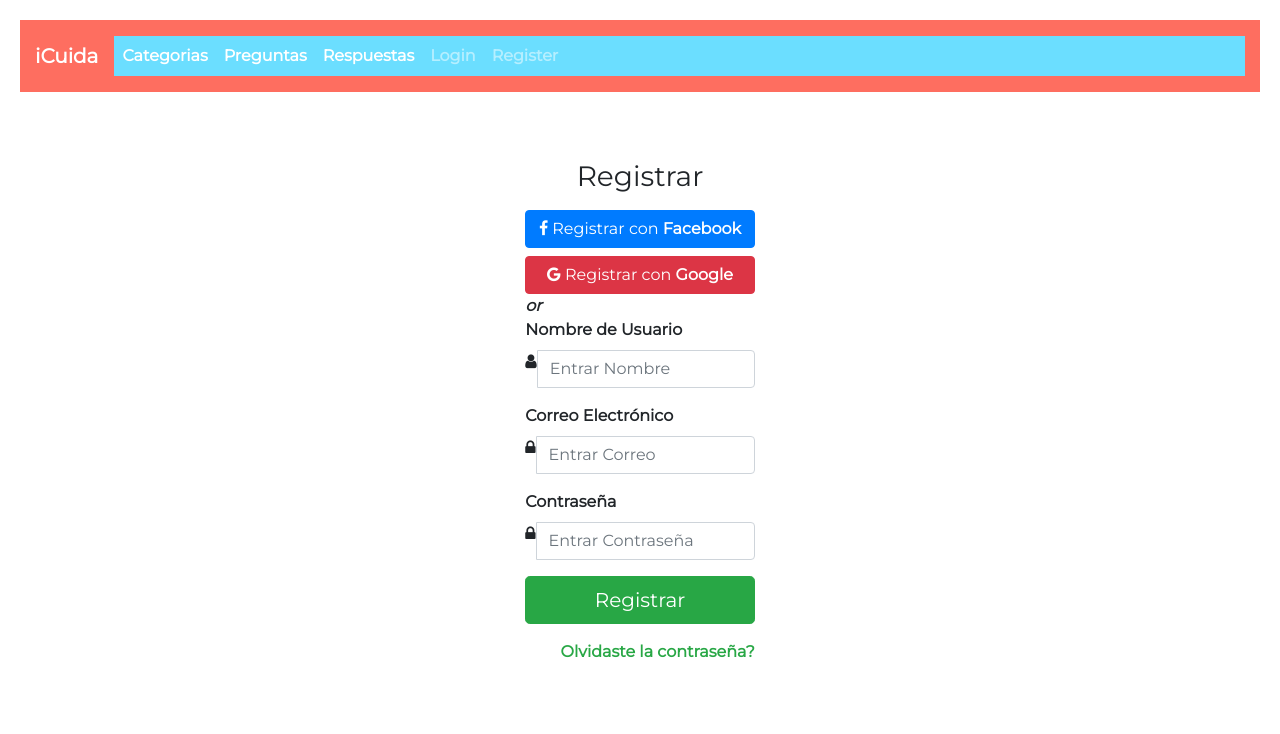
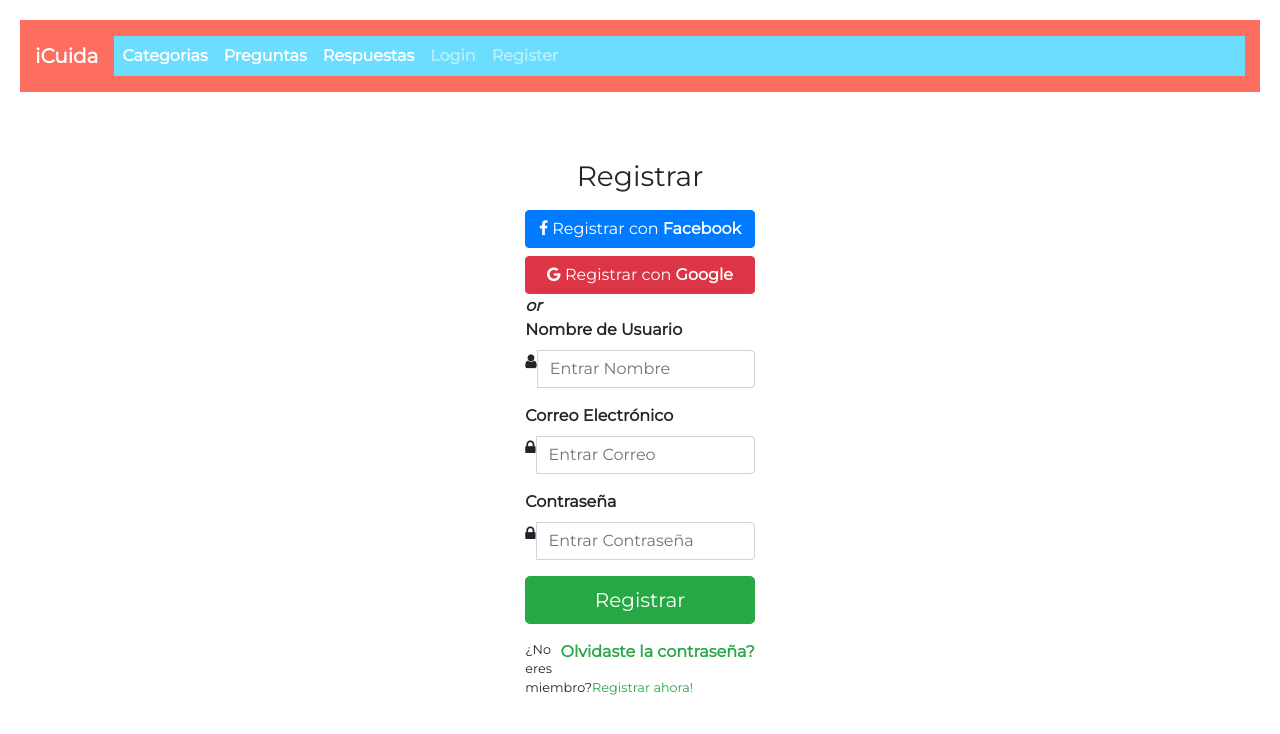
Before and after one commit to Iniciativa-Barcelona-Open-Data-I-iCuida/iCuida, a React (Create React App) app in the folder client/: page /register in a window 1280 px wide. Shown: the top 734 px of the page. Built offline with nearby package versions, Linux system fonts and the light colour scheme; a web font is replaced by a local one.

Commit message:
add registration reminder

```diff
--- a/client/src/Component/Register.js
+++ b/client/src/Component/Register.js
@@ -112,7 +112,12 @@ class Register extends Component {
                             </button>
                             </div>
                             <a href="#"
-                                className="pull-right text-success">Olvidaste la contraseña?</a>
+                                className="pull-right text-success">Olvidaste la contraseña?
+                            </a>
+                            <div className="hint-text small">¿No eres miembro?
+                                <a href="#" className="text-success">Registrar ahora!
+                                </a>
+                            </div>
                         </form>
                     </div>
                 </div>
```
